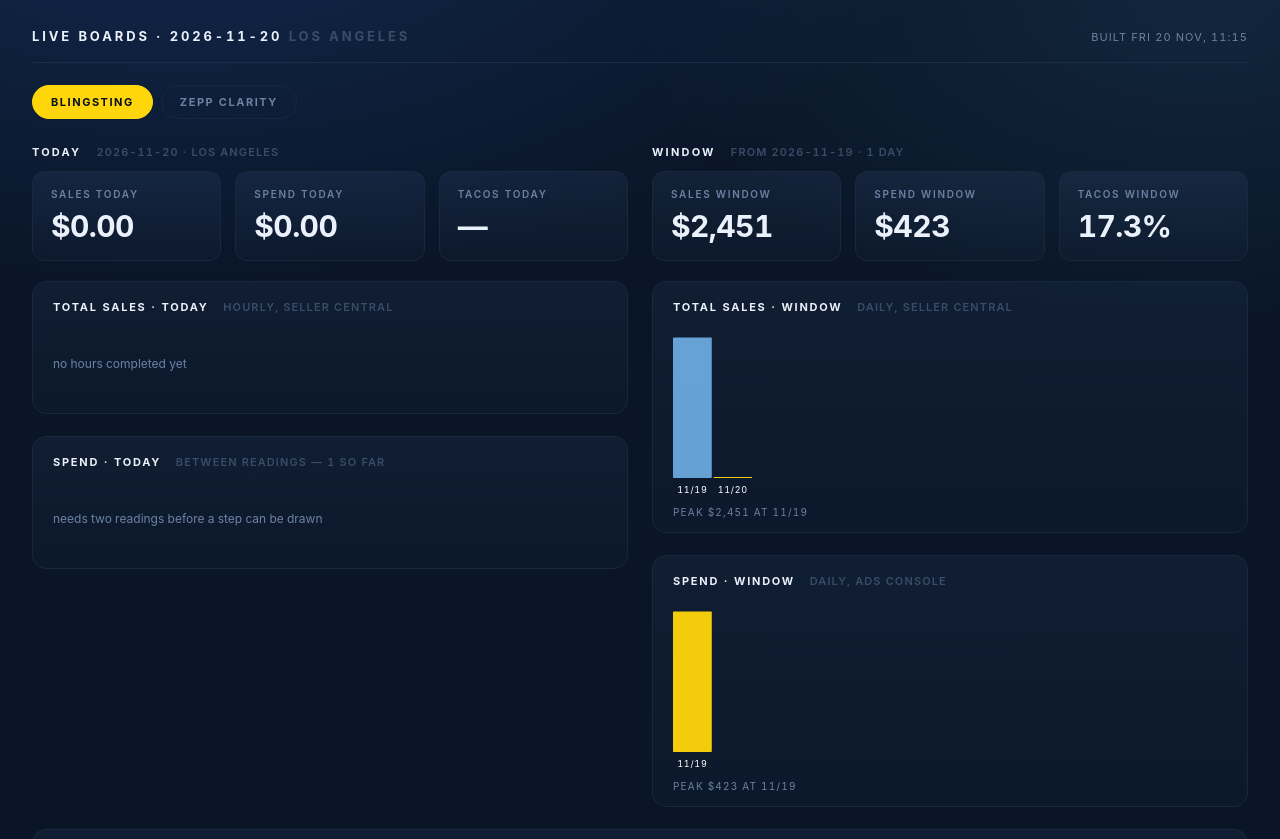
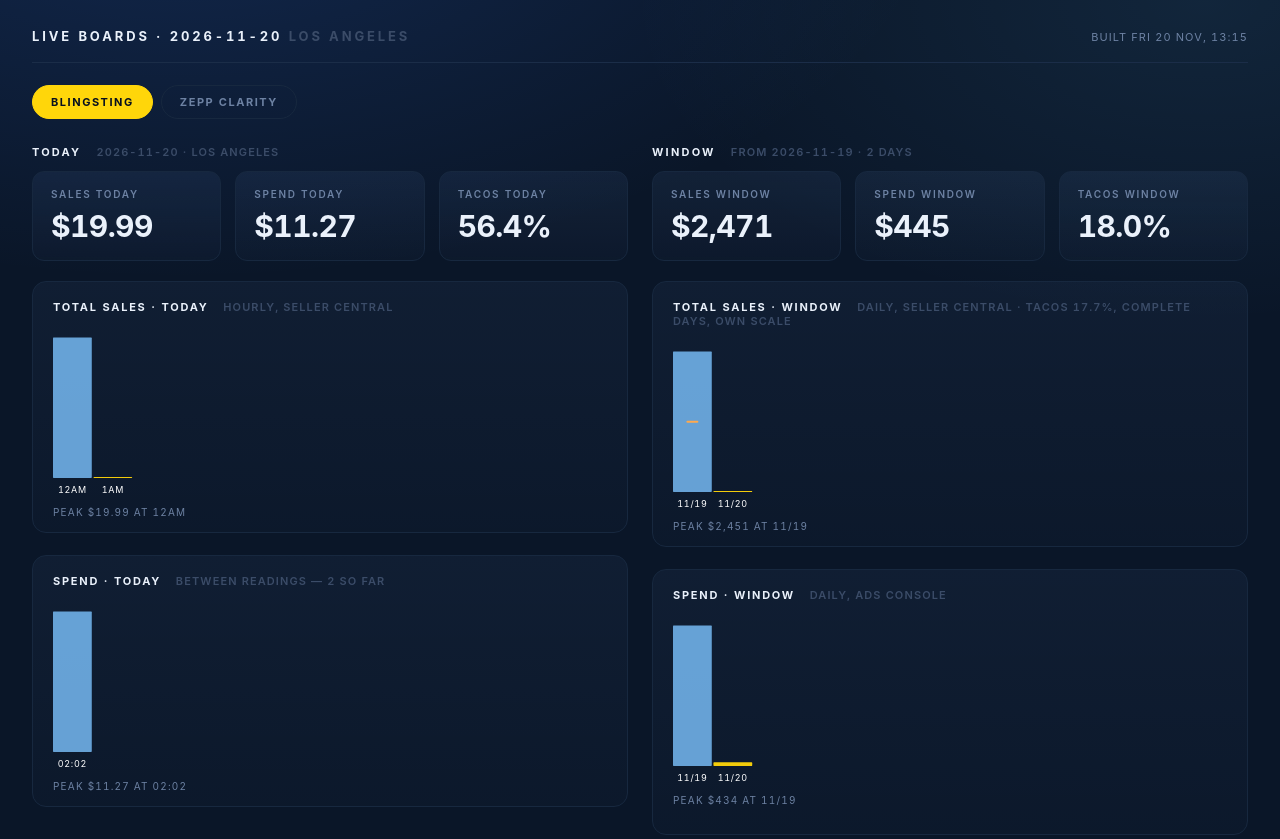
Before and after one commit to sergey20240124/live-boards, a plain HTML site: page index.html in a window 1280 px wide. Shown: the top 839 px of the page. Drawn offline with Linux system fonts and the light colour scheme.

Commit message:
board update 2026-11-20 13:15

```diff
--- a/index.html
+++ b/index.html
@@ -110,7 +110,7 @@
 <div class="wrap">
   <div class="top">
     <h1>Live boards · 2026-11-20 <span style="color:var(--faint)">Los Angeles</span></h1>
-    <div class="stamp">built Fri 20 Nov, 11:15</div>
+    <div class="stamp">built Fri 20 Nov, 13:15</div>
   </div>
   <div class="tabs"><button data-slug="blingsting">BLINGSTING</button><button data-slug="zepp-clarity">ZEPP CLARITY</button></div>
     <div class="pane" data-slug="blingsting">
@@ -119,35 +119,47 @@
           <div class="blabel">Today
             <span>2026-11-20 · Los Angeles</span></div>
         <div class="kpis">
-          <div class="kpi"><div class="k">Sales today</div><div class="v">$0.00</div></div>
-          <div class="kpi"><div class="k">Spend today</div><div class="v">$0.00</div></div>
-          <div class="kpi"><div class="k">TACoS today</div><div class="v">—</div></div>
+          <div class="kpi"><div class="k">Sales today</div><div class="v">$19.99</div></div>
+          <div class="kpi"><div class="k">Spend today</div><div class="v">$11.27</div></div>
+          <div class="kpi"><div class="k">TACoS today</div><div class="v">56.4%</div></div>
         </div>
           <div class="stack">
             <section><h3>Total sales · today <span>hourly, Seller Central</span></h3>
-<div class="none">no hours completed yet</div>
+      <div class="chart">
+        <svg viewBox="0 0 1000 160" preserveAspectRatio="none" aria-hidden="true">
+<rect x="0.0" y="10.0" width="70.0" height="150.0" fill="#7cc4ff" opacity=".8" rx="1"/><rect x="73.0" y="159.0" width="70.0" height="1.0" fill="#ffd60a" opacity=".95" rx="1"/>
+        </svg>
+        <div class="ticks"><span style="left:3.50%">12AM</span><span style="left:10.80%">1AM</span></div>
+        <div class="peak">peak $19.99 at 12AM</div>
+      </div>
             </section>
-            <section><h3>Spend · today <span>between readings — 1 so far</span></h3>
-<div class="none">needs two readings before a step can be drawn</div>
+            <section><h3>Spend · today <span>between readings — 2 so far</span></h3>
+      <div class="chart">
+        <svg viewBox="0 0 1000 160" preserveAspectRatio="none" aria-hidden="true">
+<rect x="0.0" y="10.0" width="70.0" height="150.0" fill="#7cc4ff" opacity=".8" rx="1"/>
+        </svg>
+        <div class="ticks"><span style="left:3.50%">02:02</span></div>
+        <div class="peak">peak $11.27 at 02:02</div>
+      </div>
             </section>
           </div>
         </div>
 
         <div class="block">
           <div class="blabel">Window
-            <span>from 2026-11-19 · 1 day</span></div>
+            <span>from 2026-11-19 · 2 days</span></div>
         <div class="kpis">
-          <div class="kpi"><div class="k">Sales window</div><div class="v">$2,451</div></div>
-          <div class="kpi"><div class="k">Spend window</div><div class="v">$423</div></div>
-          <div class="kpi"><div class="k">TACoS window</div><div class="v">17.3%</div></div>
+          <div class="kpi"><div class="k">Sales window</div><div class="v">$2,471</div></div>
+          <div class="kpi"><div class="k">Spend window</div><div class="v">$445</div></div>
+          <div class="kpi"><div class="k">TACoS window</div><div class="v">18.0%</div></div>
         </div>
           <div class="stack">
-            <section><h3>Total sales · window <span>daily, Seller Central</span></h3>
+            <section><h3>Total sales · window <span>daily, Seller Central · TACoS 17.7%, complete days, own scale</span></h3>
       <div class="chart">
         <svg viewBox="0 0 1000 160" preserveAspectRatio="none" aria-hidden="true">
-<rect x="0.0" y="10.0" width="70.0" height="150.0" fill="#7cc4ff" opacity=".8" rx="1"/><rect x="73.0" y="159.0" width="70.0" height="1.0" fill="#ffd60a" opacity=".95" rx="1"/>
+<rect x="0.0" y="10.0" width="70.0" height="150.0" fill="#7cc4ff" opacity=".8" rx="1"/><rect x="73.0" y="158.8" width="70.0" height="1.2" fill="#ffd60a" opacity=".95" rx="1"/><path d="M26.0,85.0 L44.0,85.0" fill="none" stroke="#ffa94d" stroke-width="2" stroke-linecap="round" stroke-linejoin="round" vector-effect="non-scaling-stroke"/>
         </svg>
-        <div class="hz"><span style="left:0.00%;width:7.30%"><i><b>$2,451</b>11/19</i></span><span style="left:7.30%;width:7.30%"><i><b>$0.00</b>11/20 · partial</i></span></div>
+        <div class="hz"><span style="left:0.00%;width:7.30%"><i><b>$2,451</b>11/19 · TACoS 17.7%</i></span><span style="left:7.30%;width:7.30%"><i><b>$19.99</b>11/20 · TACoS 56.4% · partial</i></span></div>
         <div class="ticks"><span style="left:3.50%">11/19</span><span style="left:10.80%">11/20</span></div>
         <div class="peak">peak $2,451 at 11/19</div>
       </div>
@@ -155,11 +167,11 @@
             <section><h3>Spend · window <span>daily, Ads console</span></h3>
       <div class="chart">
         <svg viewBox="0 0 1000 160" preserveAspectRatio="none" aria-hidden="true">
-<rect x="0.0" y="10.0" width="70.0" height="150.0" fill="#ffd60a" opacity=".95" rx="1"/>
+<rect x="0.0" y="10.0" width="70.0" height="150.0" fill="#7cc4ff" opacity=".8" rx="1"/><rect x="73.0" y="156.1" width="70.0" height="3.9" fill="#ffd60a" opacity=".95" rx="1"/>
         </svg>
-        <div class="hz"><span style="left:0.00%;width:7.30%"><i><b>$423</b>11/19</i></span></div>
-        <div class="ticks"><span style="left:3.50%">11/19</span></div>
-        <div class="peak">peak $423 at 11/19</div>
+        <div class="hz"><span style="left:0.00%;width:7.30%"><i><b>$434</b>11/19</i></span><span style="left:7.30%;width:7.30%"><i><b>$11.27</b>11/20</i></span></div>
+        <div class="ticks"><span style="left:3.50%">11/19</span><span style="left:10.80%">11/20</span></div>
+        <div class="peak">peak $434 at 11/19</div>
       </div>
             </section>
           </div>
@@ -182,10 +194,22 @@
         </div>
           <div class="stack">
             <section><h3>Total sales · today <span>hourly, Seller Central</span></h3>
-<div class="none">no hours completed yet</div>
+      <div class="chart">
+        <svg viewBox="0 0 1000 160" preserveAspectRatio="none" aria-hidden="true">
+<rect x="0.0" y="159.0" width="70.0" height="1.0" fill="#7cc4ff" opacity=".8" rx="1"/><rect x="73.0" y="159.0" width="70.0" height="1.0" fill="#ffd60a" opacity=".95" rx="1"/>
+        </svg>
+        <div class="ticks"><span style="left:3.50%">12AM</span><span style="left:10.80%">1AM</span></div>
+        <div class="peak">peak $0.00 at 12AM</div>
+      </div>
             </section>
-            <section><h3>Spend · today <span>between readings — 1 so far</span></h3>
-<div class="none">needs two readings before a step can be drawn</div>
+            <section><h3>Spend · today <span>between readings — 2 so far</span></h3>
+      <div class="chart">
+        <svg viewBox="0 0 1000 160" preserveAspectRatio="none" aria-hidden="true">
+<rect x="0.0" y="159.0" width="70.0" height="1.0" fill="#7cc4ff" opacity=".8" rx="1"/>
+        </svg>
+        <div class="ticks"><span style="left:3.50%">02:02</span></div>
+        <div class="peak">peak $0.00 at 02:02</div>
+      </div>
             </section>
           </div>
         </div>
@@ -199,7 +223,7 @@
           <div class="kpi"><div class="k">TACoS window</div><div class="v">—</div></div>
         </div>
           <div class="stack">
-            <section><h3>Total sales · window <span>daily, Seller Central</span></h3>
+            <section><h3>Total sales · window <span>daily, Seller Central · no TACoS line yet</span></h3>
       <div class="chart">
         <svg viewBox="0 0 1000 160" preserveAspectRatio="none" aria-hidden="true">
 <rect x="0.0" y="159.0" width="70.0" height="1.0" fill="#7cc4ff" opacity=".8" rx="1"/><rect x="73.0" y="159.0" width="70.0" height="1.0" fill="#ffd60a" opacity=".95" rx="1"/>
```
